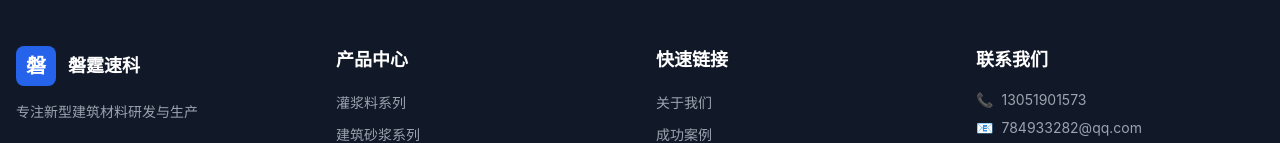
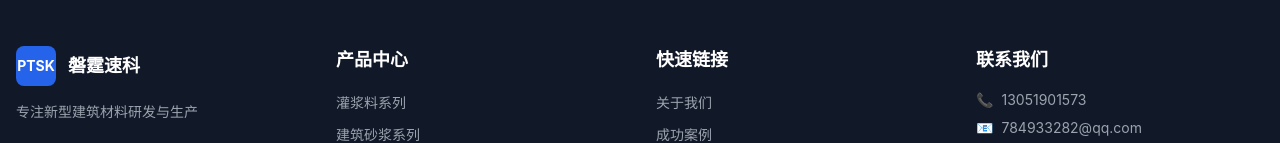
Before and after one commit to demperor888-ai/panting, a Next.js app: page / in a window 1280 px wide. Shown: the part 3788-3931 px from the top of the page. Built offline with nearby package versions, Linux system fonts and the light colour scheme.

Commit message:
修改左下角Footer图标文字为PTSK

```diff
--- a/src/components/Footer.tsx
+++ b/src/components/Footer.tsx
@@ -12,7 +12,7 @@
           <div>
             <div className="flex items-center space-x-3 mb-4">
               <div className="w-10 h-10 bg-primary-600 rounded-lg flex items-center justify-center">
-                <span className="text-white font-bold text-xl">磐</span>
+                <span className="text-white font-bold text-sm">PTSK</span>
               </div>
               <span className="text-lg font-bold">{siteConfig.shortName}</span>
             </div>
```
